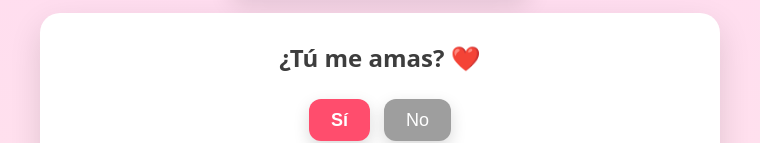
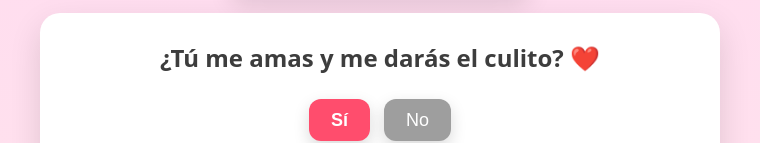
Before and after one commit to AdrianTobarH/Demo2, a plain HTML site: page index.html in a window 1280 px wide. Shown: the part 428-571 px from the top of the page, without its empty margins (260-1020 px from the left). Drawn offline with Linux system fonts and the light colour scheme.

Commit message:
Update index.html

```diff
--- a/index.html
+++ b/index.html
@@ -3,7 +3,7 @@
 <head>
   <meta charset="UTF-8" />
   <meta name="viewport" content="width=device-width, initial-scale=1" />
-  <title>¿Tú me amas y me darás el culito?</title>
+  <title>¿Tú me amas?</title>
   <style>
     :root{
       --bg1:#ffe4ec; --bg2:#ffd7f2; --primary:#ff4d6d; --text:#3d3d3d;
@@ -56,7 +56,7 @@
     <section class="card">
       <!-- Contenedor de la pregunta y botones -->
       <div id="pregunta">
-        <h2>¿Tú me amas? ❤️</h2>
+        <h2>¿Tú me amas y me darás el culito? ❤️</h2>
 
         <div class="botones" id="zonaBotones">
           <button id="yesBtn">Sí</button>
```
